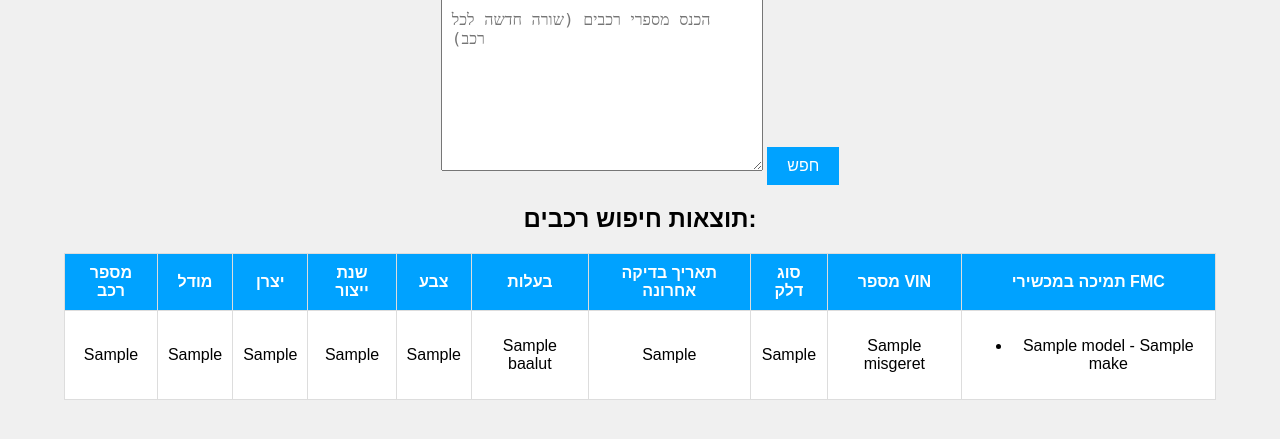
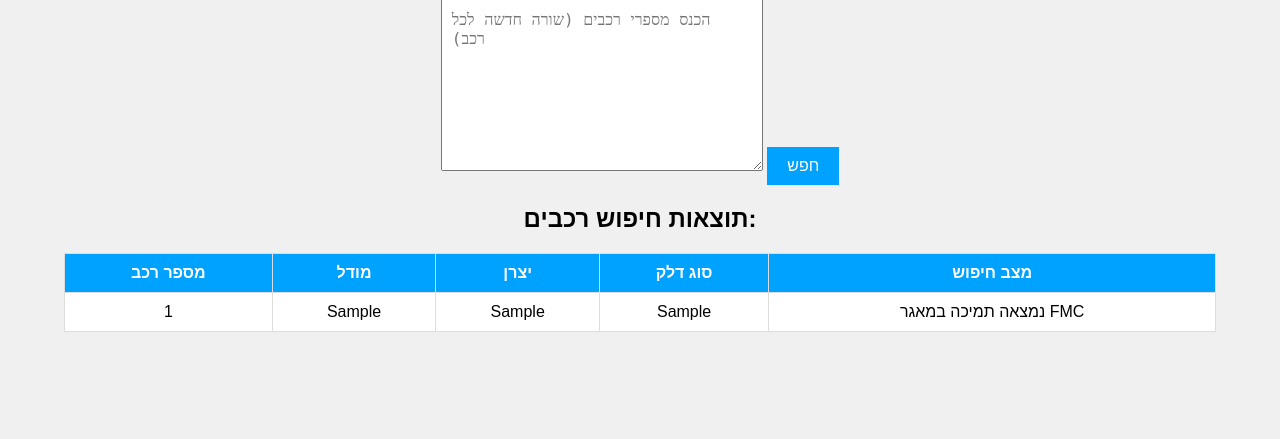
Before and after one commit to naorbarzion/vehicle-vin-search-by-number, a Flask app: template templates/index.html in a window 1280 px wide. Shown: the part 203-642 px from the top of the page. Run offline with Flask 2, Linux system fonts and the light colour scheme; the template is opened without the code that fills it: most values are stand-ins (such as "Sample title", 1, 10 or a date in 2020).

Commit message:
Update index.html

```diff
--- a/templates/index.html
+++ b/templates/index.html
@@ -151,45 +101,25 @@
                     <th>מספר רכב</th>
                     <th>מודל</th>
                     <th>יצרן</th>
-                    <th>שנת ייצור</th>
-                    <th>צבע</th>
-                    <th>בעלות</th>
-                    <th>תאריך בדיקה אחרונה</th>
                     <th>סוג דלק</th>
-                    <th>מספר VIN</th>
-                    <th>תמיכה במכשירי FMC</th>
+                    <th>מצב חיפוש</th>
                 </tr>
             </thead>
             <tbody>
                 {% for result in all_results %}
-                    {% if result.records %}
                     <tr>
-                            <td>{{ result.records[0]['mispar_rechev'] }}</td>
-                            <td>{{ result.records[0]['kinuy_mishari'] }}</td>
-                            <td>{{ result.records[0]['tozeret_nm'] }}</td>
-                            <td>{{ result.records[0]['shnat_yitzur'] }}</td>
-                            <td>{{ result.records[0]['tzeva_rechev'] }}</td>
-                            <td>{{ result.records[0]['baalut'] }}</td>
-                            <td>{{ result.records[0]['mivchan_acharon_dt'] }}</td>
-                            <td>{{ result.records[0]['sug_delek_nm'] }}</td>
-                            <td>{{ result.records[0]['misgeret'] }}</td>
+                        <td>{{ result.vehicle_number }}</td>
+                        <td>{% if result.records %}{{ result.records[0]['kinuy_mishari'] }}{% else %}לא נמצאו תוצאות{% endif %}</td>
+                        <td>{% if result.records %}{{ result.records[0]['tozeret_nm'] }}{% else %}לא נמצאו תוצאות{% endif %}</td>
+                        <td>{% if result.records %}{{ result.records[0]['sug_delek_nm'] }}{% else %}לא נמצאו תוצאות{% endif %}</td>
                         <td>
                             {% if result.db_record %}
-                                    <ul>
-                                        {% for index, row in result.db_record.iterrows() %}
-                                            <li>{{ row['Model'] }} - {{ row['Make'] }}</li>
-                                        {% endfor %}
-                                    </ul>
+                                נמצאה תמיכה במאגר FMC
                             {% else %}
-                                    לא נמצאו תוצאות במאגר FMC
+                                לא נמצאה תמיכה במאגר FMC
                             {% endif %}
                         </td>
                     </tr>
-                    {% else %}
-                        <tr>
-                            <td colspan="10">לא נמצאו תוצאות עבור מספר רכב {{ result.vehicle_number }}</td>
-                        </tr>
-                    {% endif %}
                 {% endfor %}
             </tbody>
         </table>
```
Also changed, not shown: other parts of templates/index.html (+0 -51 lines). Lines whose indentation alone changed are shown as unchanged.
